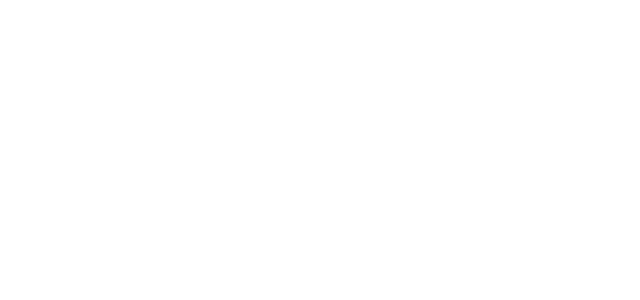
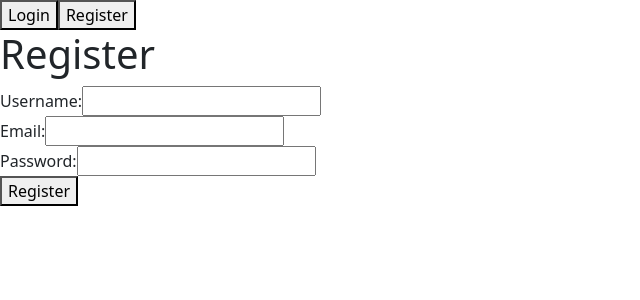
Before and after one commit to Brambarov/TwoWheelsStable.FE, a React (Vite) app: page /register in a window 1280 px wide. Before the commit this address had no page. Shown: the top 300 px of the page, without its empty margins (0-640 px from the left). Built offline with nearby package versions, Linux system fonts and the light colour scheme.

Commit message:
Add Register & Login-Logout logic for User

```diff
--- a/src/App.tsx
+++ b/src/App.tsx
@@ -1,15 +1,59 @@
 import MotorcycleDetails from "./features/Motorcycles/MotorcycleDetails";
 import MotorcyclesList from "./features/Motorcycles/MotorcyclesList";
-import { BrowserRouter as Router, Routes, Route } from "react-router-dom";
+import { Routes, Route, Link, useNavigate } from "react-router-dom";
+import Login from "./pages/Login";
+import Register from "./pages/Register";
+import { useEffect, useState } from "react";
 
 const App = () => {
+  const [isLoggedIn, setIsLoggedIn] = useState<boolean | null>(null);
+  const navigate = useNavigate();
+
+  useEffect(() => {
+    const token = localStorage.getItem("authToken");
+    if (token) {
+      setIsLoggedIn(true);
+    } else {
+      setIsLoggedIn(false);
+    }
+  }, []);
+
+  const handleLogout = () => {
+    localStorage.removeItem("authToken");
+    setIsLoggedIn(false);
+    navigate("/");
+  };
+
+  if (isLoggedIn === null) {
+    return <div>Loading...</div>;
+  }
+
   return (
-    <Router>
+    <div>
+      {!isLoggedIn && (
+        <header>
+          <Link to="/login">
+            <button>Login</button>
+          </Link>
+          <Link to="/register">
+            <button>Register</button>
+          </Link>
+        </header>
+      )}
+
+      {isLoggedIn && (
+        <header>
+          <button onClick={handleLogout}>Logout</button>
+        </header>
+      )}
+
       <Routes>
+        <Route path="/register" element={<Register />} />
+        <Route path="/login" element={<Login />} />
         <Route path="/" element={<MotorcyclesList />} />
         <Route path="/motorcycles/:id" element={<MotorcycleDetails />} />
       </Routes>
-    </Router>
+    </div>
   );
 };
 
--- a/src/api/index.tsx
+++ b/src/api/index.tsx
@@ -6,6 +6,23 @@
   baseURL: BASE_URL,
 });
 
+api.interceptors.request.use((config) => {
+  const token = localStorage.getItem("authToken");
+  if (token) config.headers.Authorization = `Bearer ${token}`;
+  return config;
+});
+
+//Users
+export const registerUser = async (data: {
+  userName: string;
+  email: string;
+  password: string;
+}) => await api.post("/users/register", data);
+
+export const loginUser = async (data: { userName: string; password: string }) =>
+  await api.post("/users/login", data);
+
+// Motorcycles
 export const getMotorcycles = async (queryParams?: any) =>
   await api.get(`/motorcycles`, { params: queryParams });
 
--- /dev/null
+++ b/src/pages/Login.tsx
@@ -0,0 +1,54 @@
+import { useState } from "react";
+import { useNavigate } from "react-router-dom";
+import { loginUser } from "../api";
+
+const Login: React.FC = () => {
+  const [userName, setUserName] = useState("");
+  const [password, setPassword] = useState("");
+  const [error, setError] = useState("");
+  const navigate = useNavigate();
+
+  const handleSubmit = async (e: React.FormEvent) => {
+    e.preventDefault();
+
+    try {
+      const response = await loginUser({ userName, password });
+
+      localStorage.setItem("authToken", response.data.token);
+
+      navigate("/");
+    } catch (err: any) {
+      setError(err.response?.data?.message || "Login failed!");
+    }
+  };
+
+  return (
+    <div>
+      <h1>Login</h1>
+      {error && <p style={{ color: "red" }}>{error}</p>}
+      <form onSubmit={handleSubmit}>
+        <div>
+          <label>Username:</label>
+          <input
+            type="text"
+            value={userName}
+            onChange={(e) => setUserName(e.target.value)}
+            required
+          />
+        </div>
+        <div>
+          <label>Password:</label>
+          <input
+            type="password"
+            value={password}
+            onChange={(e) => setPassword(e.target.value)}
+            required
+          />
+        </div>
+        <button type="submit">Login</button>
+      </form>
+    </div>
+  );
+};
+
+export default Login;
--- /dev/null
+++ b/src/pages/Register.tsx
@@ -0,0 +1,73 @@
+import { useState } from "react";
+import { useNavigate } from "react-router-dom";
+import { registerUser } from "../api";
+
+const Register: React.FC = () => {
+  const [userName, setUserName] = useState("");
+  const [email, setEmail] = useState("");
+  const [password, setPassword] = useState("");
+  const [error, setError] = useState("");
+  const [success, setSuccess] = useState("");
+  const navigate = useNavigate();
+
+  const handleSubmit = async (e: React.FormEvent) => {
+    e.preventDefault();
+
+    const data = { userName, email, password };
+
+    try {
+      const response = await registerUser(data);
+      setSuccess("Registration successful!");
+      setError("");
+
+      setTimeout(() => {
+        navigate("/login");
+      }, 2000);
+    } catch (err: any) {
+      setError(err.response?.data?.message || "Registration failed!");
+      setSuccess("");
+    }
+  };
+
+  return (
+    <div>
+      <h1>Register</h1>
+
+      {error && <p style={{ color: "red" }}>{error}</p>}
+      {success && <p style={{ color: "green" }}>{success}</p>}
+
+      <form onSubmit={handleSubmit}>
+        <div>
+          <label>Username:</label>
+          <input
+            type="text"
+            value={userName}
+            onChange={(e) => setUserName(e.target.value)}
+          />
+        </div>
+
+        <div>
+          <label>Email:</label>
+          <input
+            type="email"
+            value={email}
+            onChange={(e) => setEmail(e.target.value)}
+          />
+        </div>
+
+        <div>
+          <label>Password:</label>
+          <input
+            type="password"
+            value={password}
+            onChange={(e) => setPassword(e.target.value)}
+          />
+        </div>
+
+        <button type="submit">Register</button>
+      </form>
+    </div>
+  );
+};
+
+export default Register;
```
Also changed, not shown: src/main.tsx (+8 -8 lines).
